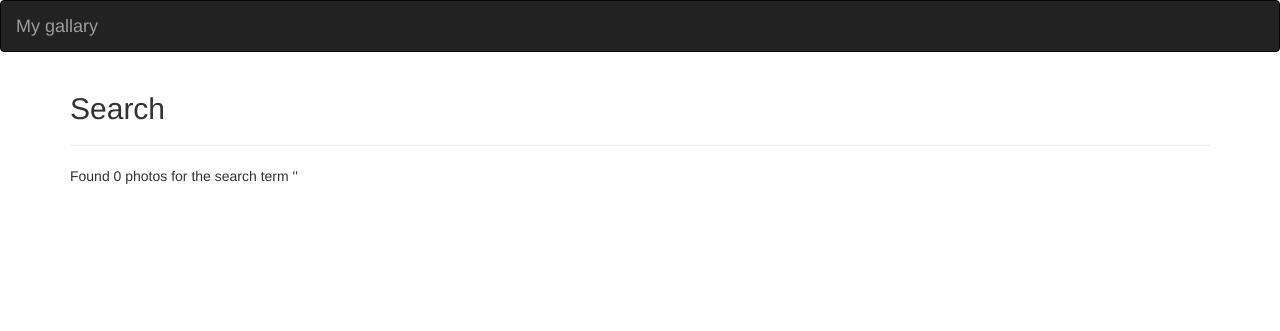
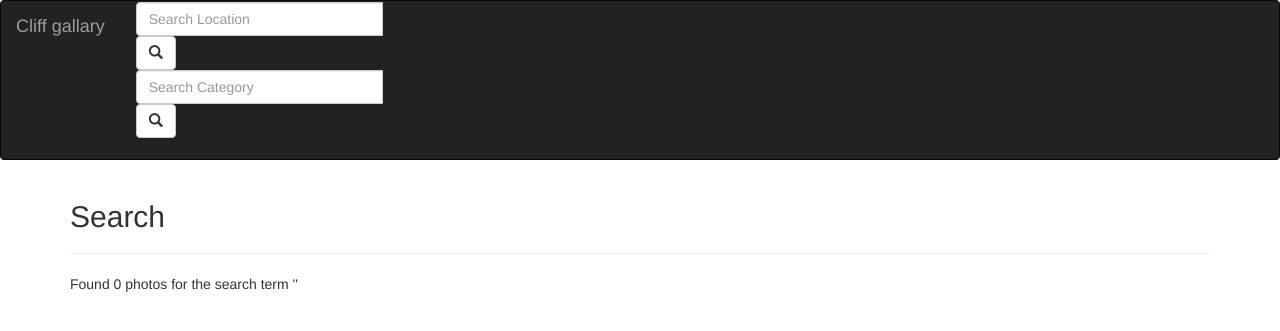
Before and after one commit to cliffnyendwe/my-gallary, a Django app: template photos/templates/all-photos/search.html in a window 1280 px wide. Shown: the top 331 px of the page. Run offline with Django 3.2, Linux system fonts and the light colour scheme; the template is opened without the code that fills it, so the values that code supplies are empty; parts of the project's set-up code (start-up, migrations or seed data) failed here and were passed over; some libraries are stand-ins or nearby versions.

Commit message:
made changes to pages

```diff
--- a/photos/admin.py
+++ b/photos/admin.py
@@ -1,8 +1,8 @@
 from django.contrib import admin
-from .models import location,Categorys,Image
+from .models import location,categorys,Image
 
 # my models are regestered here.
 
 admin.site.register(location)
 admin.site.register(Image)
-admin.site.register(Categorys)
+admin.site.register(categorys)
--- a/photos/templates/all-photos/search.html
+++ b/photos/templates/all-photos/search.html
@@ -48,10 +48,10 @@
                           </div>
                           <input type="text" value="https://photopeach.herokuapp.com{{image.image.url}}" id="link{{image.id}}">
                         </div>
-                        <div class="modal-footer">
+                        <!-- <div class="modal-footer">
                           <button type="button" class="btn btn-secondary" data-dismiss="modal">Close</button>
                           <button type="button" class="btn btn-success" onclick="copyLink({{photos.id}})">Copy Link</button>
-                      </div>
+                      </div> -->
                     </div>
                   </div>
                 </div>
--- a/photos/templates/navbar.html
+++ b/photos/templates/navbar.html
@@ -11,7 +11,22 @@
   <nav class="navbar navbar-inverse">
     <div class="container-fluid">
       <div class="navbar-header">
-        <a class="navbar-brand" href="{% url 'photosToday' %}">My gallary</a>
+        <a class="navbar-brand" href="{% url 'photosToday' %}">Cliff gallary</a>
+      </div>
+      <!-- adding a search form -->
+
+      <div class="col-sm-4 navbar - right">
+        <form class="navbar=form" role="search" action="{% url 'search_results' %}">
+          <div class="input-group">
+            <input type="text" class="form-control" placeholder="Search Location" name="location">
+            <button class="btn btn-default" type="submit"><i class="glyphicon glyphicon-search"></i></button>
+          </div>
+          <div class="input-group">
+              <input type="text" class="form-control" placeholder="Search Category" name="category">
+              <button class="btn btn-default" type="submit"><i class="glyphicon glyphicon-search"></i></button>
+          </div>
+        </form>
+
       </div>
     </div>
   </nav>
--- a/photos/urls.py
+++ b/photos/urls.py
@@ -6,8 +6,8 @@ from django.conf.urls.static import static
 urlpatterns =[
     url(r'^today/$', views.photos_of_day, name = 'photosToday'),
     url(r'^archives/(\d{4}-\d{2}-\d{2})/$',views.past_days_photos,name = 'pastPhotos')
-      url(r'^search/', views.search_results, name='search_results'),
-    url(r'^photos/(\d+)',views.Photos,name ='photos'),
-    url(r'^category/(\w+)',views.category_photos,name='category_list'),
-    url(r'^location/(\w+)',views.location_photos,name='location_list'),
+      # url(r'^search/', views.search_results, name='search_results'),
+    # url(r'^photos/(\d+)',views.Photos,name ='photos'),
+    # url(r'^category/(\w+)',views.category_photos,name='category_list'),
+    # url(r'^location/(\w+)',views.location_photos,name='location_list'),
 ]
```
Also changed, not shown: photos/models.py (+14 -4 lines), photos/views.py (+20 -3 lines).
